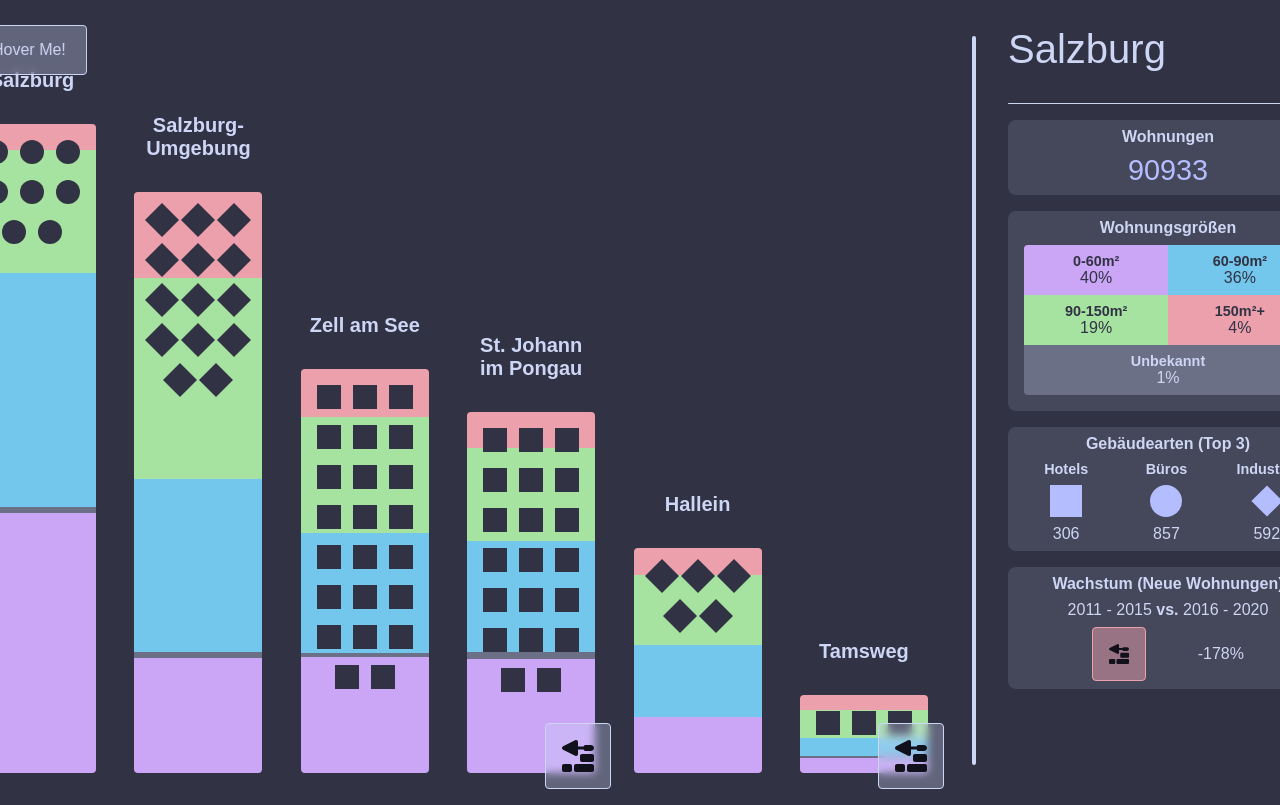
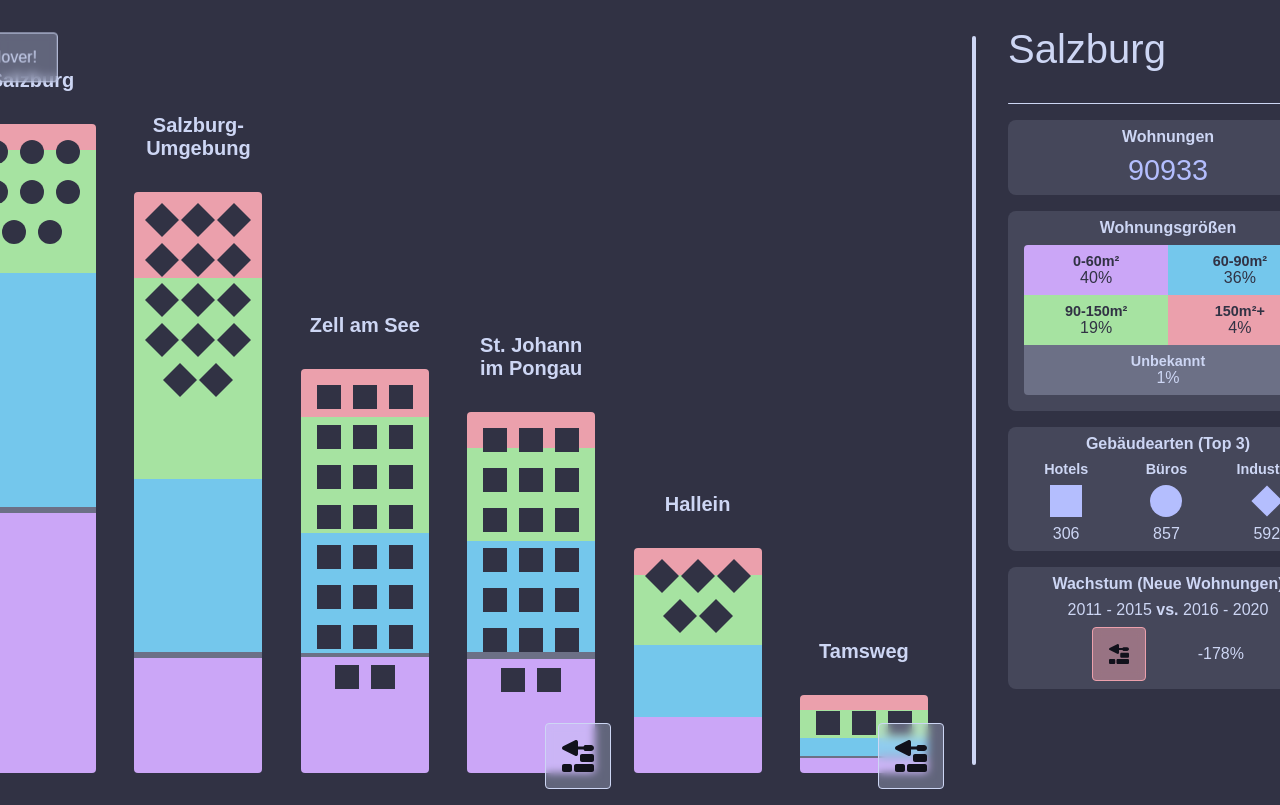
Before and after one commit to ChainArts/DataVis_Max, a React (Vite) app: page / in a window 1280 px wide. Shown: the top 805 px of the page. Built offline with nearby package versions, Linux system fonts and the light colour scheme.

Commit message:
final tweaks

```diff
--- a/src/App.css
+++ b/src/App.css
@@ -383,7 +383,7 @@ h3{
     justify-content: center;
     align-items: center;
     padding: 1rem 1.25rem;
-    transform: translate(-25%, 50%);
+    transform: translate(-35%, 65%);
     transition: all 0.25s cubic-bezier(.14, .8, .4, 1);
     cursor: none;
     width: max-content;
--- a/src/customCursor.tsx
+++ b/src/customCursor.tsx
@@ -5,7 +5,7 @@ import useMousePos from "./useMousePos";
 const CustomCursor = () => {
     const { x, y } = useMousePos();
     const [isHovered, setIsHovered] = useState(false);
-    const [cursorText, setCursorText] = useState(<div>Hover Me!</div>);
+    const [cursorText, setCursorText] = useState(<div>Hover!</div>);
 
     useEffect(() => {
     const handleHoverStart = (e: MouseEvent) => {
@@ -20,7 +20,7 @@ const CustomCursor = () => {
     const handleHoverEnd = () => {
 
         setIsHovered(false);
-        setCursorText(<div>Hover Me!</div>);
+        setCursorText(<div>Hover!</div>);
     };
 
 
```
